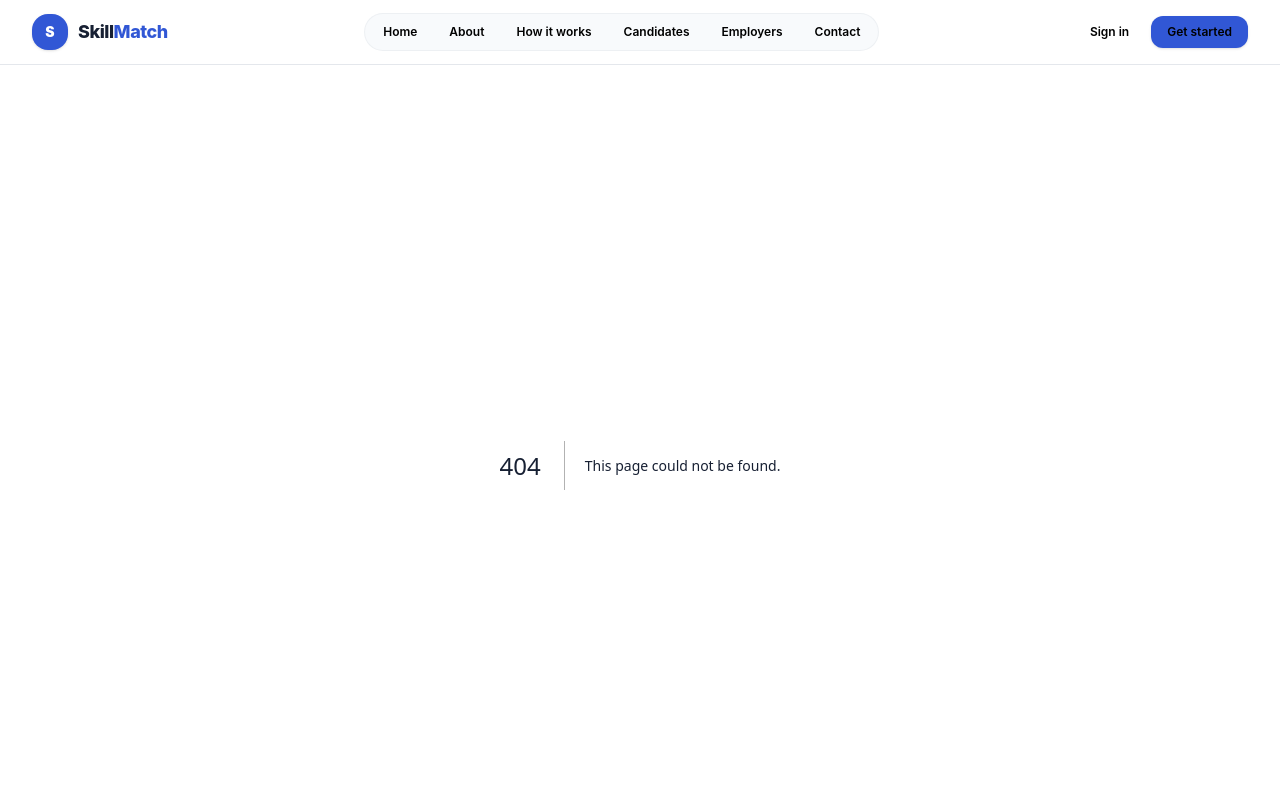
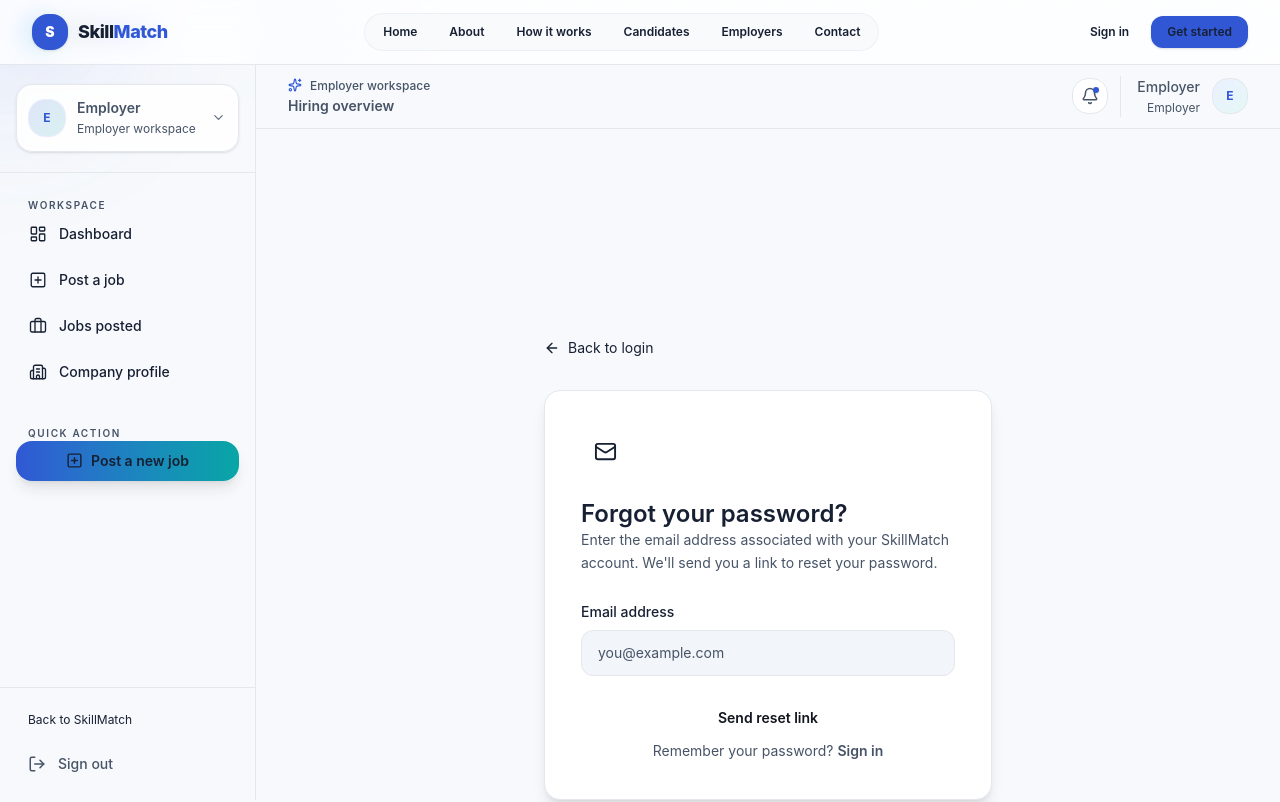
Before and after one commit to Yadelew-zemene/skill-match-platform, a Next.js app in the folder frontend/: page /employer/settings/forgot-password in a window 1280 px wide. Before the commit this address had no page. Shown: the top 802 px of the page. Built offline with nearby package versions, Linux system fonts and the light colour scheme.

Commit message:
Add employer password recovery page

```diff
--- /dev/null
+++ b/frontend/app/(protected)/employer/settings/forgot-password/page.tsx
@@ -0,0 +1,134 @@
+"use client";
+
+import { useState } from "react";
+import Link from "next/link";
+import { ArrowLeft, Mail, Loader2 } from "lucide-react";
+import { forgotPassword } from "@/services/auth.service";
+
+export default function ForgotPasswordPage() {
+  const [email, setEmail] = useState("");
+  const [loading, setLoading] = useState(false);
+  const [success, setSuccess] = useState("");
+  const [error, setError] = useState("");
+
+  const handleSubmit = async (e: React.FormEvent<HTMLFormElement>) => {
+    e.preventDefault();
+
+    setError("");
+    setSuccess("");
+
+    if (!email.trim()) {
+      setError("Please enter your email address.");
+      return;
+    }
+
+    try {
+      setLoading(true);
+
+      const response = await forgotPassword(email.trim());
+
+      setSuccess(response.message);
+    } catch (err: any) {
+      setError(
+        err.response?.data?.message ||
+          "Unable to process your request. Please try again.",
+      );
+    } finally {
+      setLoading(false);
+    }
+  };
+
+  return (
+    <main className="flex min-h-screen items-center justify-center bg-[var(--bg)] px-4 py-12">
+      <div className="w-full max-w-md">
+        <Link
+          href="/login"
+          className="mb-8 inline-flex items-center gap-2 text-sm text-[var(--text-secondary)] transition hover:text-[var(--text)]"
+        >
+          <ArrowLeft size={16} />
+          Back to login
+        </Link>
+
+        <div className="rounded-2xl border border-[var(--border)] bg-[var(--surface)] p-7 shadow-lg sm:p-9">
+          <div className="mb-6 flex h-12 w-12 items-center justify-center rounded-xl bg-[var(--brand)]/10 text-[var(--brand)]">
+            <Mail size={23} />
+          </div>
+
+          <h1 className="text-2xl font-bold text-[var(--text)]">
+            Forgot your password?
+          </h1>
+
+          <p className="mt-2 text-sm leading-6 text-[var(--text-secondary)]">
+            Enter the email address associated with your SkillMatch account.
+            We&apos;ll send you a link to reset your password.
+          </p>
+
+          <form onSubmit={handleSubmit} className="mt-7 space-y-5">
+            <div>
+              <label
+                htmlFor="email"
+                className="mb-2 block text-sm font-medium text-[var(--text)]"
+              >
+                Email address
+              </label>
+
+              <input
+                id="email"
+                type="email"
+                value={email}
+                onChange={(e) => setEmail(e.target.value)}
+                placeholder="you@example.com"
+                autoComplete="email"
+                required
+                className="w-full rounded-lg border border-[var(--border)] bg-[var(--surface-soft)] px-4 py-3 text-sm text-[var(--text)] outline-none transition placeholder:text-[var(--text-secondary)] focus:border-[var(--brand)]"
+              />
+            </div>
+
+            {error && (
+              <div
+                role="alert"
+                className="rounded-lg border border-red-500/20 bg-red-500/10 px-4 py-3 text-sm text-red-500"
+              >
+                {error}
+              </div>
+            )}
+
+            {success && (
+              <div
+                role="status"
+                className="rounded-lg border border-emerald-500/20 bg-emerald-500/10 px-4 py-3 text-sm text-emerald-500"
+              >
+                {success}
+              </div>
+            )}
+
+            <button
+              type="submit"
+              disabled={loading}
+              className="flex w-full items-center justify-center gap-2 rounded-lg bg-[var(--brand)] px-4 py-3 text-sm font-semibold text-[#12141e] transition hover:bg-[var(--brand-hover)] disabled:cursor-not-allowed disabled:opacity-60"
+            >
+              {loading ? (
+                <>
+                  <Loader2 size={17} className="animate-spin" />
+                  Sending...
+                </>
+              ) : (
+                "Send reset link"
+              )}
+            </button>
+          </form>
+
+          <p className="mt-7 text-center text-sm text-[var(--text-secondary)]">
+            Remember your password?{" "}
+            <Link
+              href="/login"
+              className="font-semibold text-[var(--brand)] hover:underline"
+            >
+              Sign in
+            </Link>
+          </p>
+        </div>
+      </div>
+    </main>
+  );
+}
```
